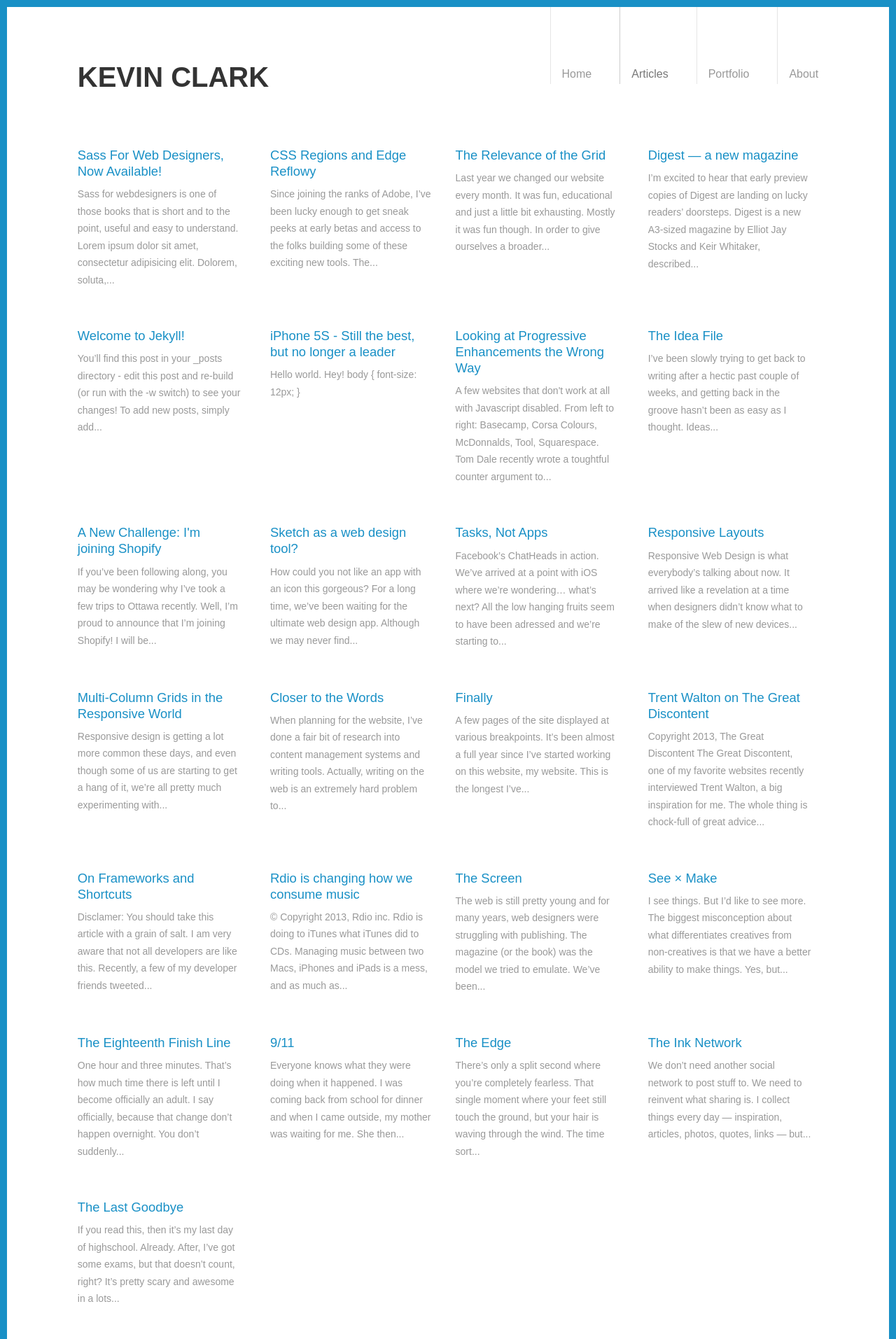
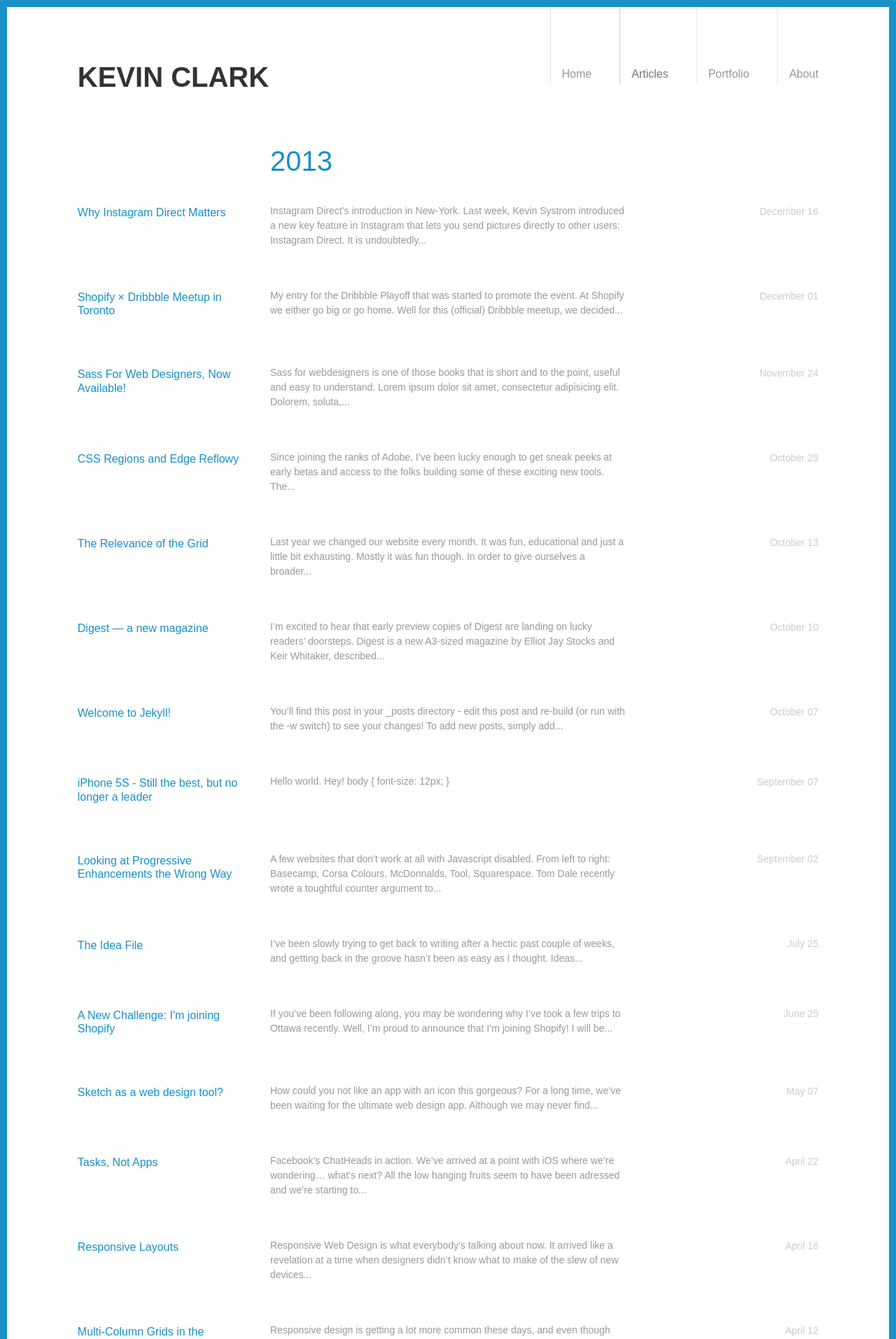
Before and after one commit to vernalkick/kevinclark, a Jekyll site: the page built from articles/index.html, in a window 1280 px wide. Shown: the top 1913 px of the page at 70% size. Built offline with Jekyll 4.4.1, drawn with Linux system fonts in a browser that asks for light colours; nearby versions of some CDN libraries; some web fonts are replaced; Markdown is read by kramdown in place of the engine named in the settings; some of the changed text lies outside the part shown.

Commit message:
Tweak the article archive

```diff
--- /dev/null
+++ b/_posts/2013-12-01-shopify-dribbble-meetup-in-toronto.md
@@ -0,0 +1,13 @@
+---
+title: Shopify × Dribbble Meetup in Toronto
+excerpt: At Shopify we either go big or go home. Well for this (official) Dribbble meetup, we decided to go all in.
+---
+
+<figure>
+	<img src="http://d13yacurqjgara.cloudfront.net/users/10787/screenshots/1328899/dribbble_meetup.jpg" alt="">
+	<figcaption>My entry for the Dribbble Playoff that was started to promote the event.</figcaption>
+</figure>
+
+At Shopify we either go big or go home. Well for this (official) Dribbble meetup, we decided to go all in. Dan Cederholm and Frogandcode are coming down to Toronto to host a night of design, drinking and networking.
+
+Since I wouldn't miss this event for anything, I'll be flying down to Toronto to attend. I hope to see you there, and if you see me, please come and say hi!
--- /dev/null
+++ b/_posts/2013-12-16-why-instagram-direct-matters.md
@@ -0,0 +1,21 @@
+---
+title: Why Instagram Direct Matters
+excerpt: "Last week, Kevin Systrom introduced a new key feature in Instagram that lets you send pictures directly to other users: Instagram Direct."
+---
+
+<figure>
+	<img src="http://cl.ly/image/122v1m2o2J3u/1" />
+    <figcaption>Instagram Direct’s introduction in New-York.</figcaption>
+</figure>
+
+<p>Last week, Kevin Systrom introduced a new key feature in Instagram that lets you send pictures directly to other users: Instagram Direct.</p>
+
+<p>It is undoubtedly a response to the huge success of Snapchat (which kind of reminds me of Instagram when it started), but something caught my attention during the presentation:</p>
+
+<blockquote>
+  <p>What a lot of people associate with us is beautiful photography. And a new way to communicate and share in the real world doesn’t exactly strike a chord with beautiful photography. They seem a little disparate. But what I want to do today is talk about how they’re not so different. And in fact how they’re really close. For us communication is really core. It’s not about photography necessarily. If we were about photography we’d be built into cameras, but we’re not built in to cameras, we’re built into phones.</p>
+</blockquote>
+
+<p>I’ve seen myself times and times again, refraining from posting an image on Instagram because it wasn’t visually interesting enough or because the lighting wasn’t perfect. I think Instagram became a victim of the incredible pace at which camera technology in smartphones improves year over year. They imagined a future where cameras became phones, not phones becoming cameras and I feel like they were genuinely surprised by how people used their app to make art.</p>
+
+<p>Well, this is Instagram stripping the art <em>out</em> of the equation, educating users to tell a story <em>through</em> images to communicate with each other. This is Instagram saying that images are not the end result, they’re a vessel through which you can describe things that no words can describe. It marks an important shift in direction for them and I think it’s going to be an interesting one to watch.</p>
--- a/articles/index.html
+++ b/articles/index.html
@@ -3,19 +3,41 @@ layout: default
 title: Articles
 ---
 
-<section id="full-archive">
+<section id="article-archive">
 	<div class="wrap">
-        <ul class="article-lst secondary">
+		<ul class="article-year-lst">
 		  {% for post in site.posts %}
+
+		    {% unless post.next %}
 		    <li>
-				<article>
+		      <h1>{{ post.date | date: '%Y' }}</h1>
+		     	<ul class="article-post-lst">
+		    {% else %}
+		      {% capture year %}{{ post.date | date: '%Y' }}{% endcapture %}
+		      {% capture nyear %}{{ post.next.date | date: '%Y' }}{% endcapture %}
+		      {% if year != nyear %}
+		      	</ul>
+		      </li>
+		      <li>
+		        <h1>{{ post.date | date: '%Y' }}</h1>
+		        <ul class="article-post-lst">
+		      {% endif %}
+		    {% endunless %}
+
+
+			    <li>
 			    	<header>
 			    		<h3><a href="{{ post.url }}">{{ post.title }}</a></h3>
 			    	</header>
+			    	<div class="excerpt">
 			    		<p>{{ post.content | strip_html | truncatewords:30}}</p>
-				</article>
+			    	</div>
+			    	<time>{{ post.date | date: '%B %d' }}</time>
 			    </li>
+
 		  {% endfor %}
+		  </ul>
+		  </li>
 		</ul>
 	</div>
 </section>
--- a/assets/styles/css/style.css
+++ b/assets/styles/css/style.css
@@ -1505,179 +1505,109 @@ section .wrap > header h2 {
     float: left;
   }
 }
-/* - Article list ---------------------------------------------------------------------- */
-#intro-quote h1 {
-  text-indent: -.40em;
-}
-
-#intro-quote p {
+.article-year-lst {
+  list-style-type: none;
+}
+.article-year-lst li {
+  margin: 0;
+  padding: 0;
+}
+.article-year-lst li h1 {
+  margin-bottom: .5em;
+  font-family: "Tungsten A", "Tungsten B", "Tungsten", sans-serif;
+  font-size: 2.5em;
+}
+.article-year-lst > li + li {
+  margin-top: 2em;
+}
+
+.article-post-lst {
+  list-style-type: none;
+}
+.article-post-lst li {
+  margin: 0;
+  padding: 0;
+  padding: 1.5em 0;
+}
+.article-post-lst li header h3 {
+  font-size: 1em;
+  line-height: 1.2em;
+  margin-bottom: .5em;
+}
+.article-post-lst li .excerpt {
+  font-size: .875em;
+  line-height: 1.5em;
+}
+.article-post-lst li .excerpt p {
+  color: #999;
   margin-bottom: 0;
 }
-
-#intro-quote a {
-  color: #777;
+.article-post-lst li time {
+  font-size: .875em;
+  color: #ccc;
   margin-top: 1em;
   display: block;
 }
 
-/* Lists */
-.list header {
+@media screen and (min-width: 800px) {
+  .article-post-lst li {
+    border: none;
     *zoom: 1;
-}
-.list header:before, .list header:after {
+    padding: 0;
+    margin-bottom: 1em;
+  }
+  .article-post-lst li:before, .article-post-lst li:after {
     content: " ";
     display: table;
   }
-.list header:after {
+  .article-post-lst li:after {
     clear: both;
   }
-.list header h2 {
-  float: left;
-  margin-top: 0;
-}
-.list header a {
-  float: right;
-  color: #999;
-}
-.list li {
-  padding: 0;
-  margin: 0 0 1em 0;
-}
-.list li header a {
-  float: none;
-  color: #1990c6;
-}
-
-/* Latest articles archive */
-#archives-latest-articles li {
-  margin: 0 0 3em 0;
-}
-#archives-latest-articles img {
-  margin: 1em 0;
-}
-
-/* Link Archive */
-#full-archive li {
-  list-style-type: none;
-  margin-left: 0;
-}
-
-#full-archive li h3 {
-  font-size: 1em;
-  margin-bottom: 0;
-  line-height: 1.25em;
-  margin-bottom: .5em;
-}
-
-#full-archive li p {
-  font-size: .875em;
-  color: #999;
-  line-height: 1.75em;
-}
-
-/* Media Queries */
-@media screen and (min-width: 600px) {
-  #full-archive li {
-    width: 48.5%;
+  .article-post-lst li header {
+    width: 35.625%;
     float: left;
     margin-right: 3%;
-  }
-  #full-archive li:nth-child(2n) {
-    margin-right: 0;
-  }
-  #full-archive li:nth-child(2n+1) {
-    clear: left;
-  }
-
-  #archives-full li {
-    width: 48.5%;
-    float: left;
-    margin-right: 3%;
-  }
-  #archives-full li:nth-child(2n) {
-    margin-right: 0;
-  }
-  #archives-full li:nth-child(2n+1) {
-    clear: left;
-  }
-}
-@media screen and (min-width: 800px) {
-  #intro-quote h1 {
+    padding: 1.5em 0;
+  }
+  .article-post-lst li .excerpt {
     width: 61.375%;
     float: left;
-    margin-right: 3%;
-    float: none;
-  }
-
-  #archives-full li {
-    width: 31.33333%;
-    float: left;
-    margin-right: 3%;
-  }
-  #archives-full li:nth-child(2n) {
-    margin-right: 3%;
-  }
-  #archives-full li:nth-child(2n+1) {
-    clear: none;
-  }
-  #archives-full li:nth-child(3n) {
-    margin-right: 0;
-  }
-  #archives-full li:nth-child(3n+1) {
-    clear: left;
+    padding: 1.5em 0;
+  }
+  .article-post-lst li time {
+    display: none;
   }
 }
 @media screen and (min-width: 1000px) {
-  .list header {
-    margin-bottom: 1.5em;
-  }
-
-  #archives-latest-articles li {
-    margin-bottom: 0;
-    width: 30.66667%;
+  .article-year-lst h1 {
+    margin-left: 26%;
+  }
+  .article-year-lst > li + li {
+    margin-top: 4em;
+  }
+
+  .article-post-lst li {
+    position: relative;
+  }
+  .article-post-lst li header {
+    width: 22.0%;
     float: left;
     margin-right: 4%;
   }
-  #archives-latest-articles li:nth-child(3n) {
-    margin-right: 0;
-  }
-
-  #archives-latest-articles li, #archives-full li {
-    width: 30.66667%;
-    float: left;
-    margin-right: 4%;
-  }
-  #archives-latest-articles li:nth-child(3n), #archives-full li:nth-child(3n) {
-    margin-right: 0;
-  }
-
-  #archives-full li:nth-child(2n) {
-    margin-right: 2%;
-  }
-  #archives-full li:nth-child(3n) {
-    margin-right: 0;
-  }
-
-  #full-archive li h3 {
-    font-size: 1.15em;
-  }
-
-  #full-archive li {
-    width: 22.0%;
-    float: left;
-    margin-right: 4%;
-  }
-  #full-archive li:nth-child(2n) {
-    margin-right: 3%;
-  }
-  #full-archive li:nth-child(2n+1) {
-    clear: none;
-  }
-  #full-archive li:nth-child(4n) {
-    margin-right: 0;
-  }
-  #full-archive li:nth-child(4n+1) {
-    clear: left;
+  .article-post-lst li .excerpt {
+    width: 74.0%;
+    float: left;
+  }
+  .article-post-lst li .excerpt p {
+    width: 64.86486%;
+    float: left;
+    margin-right: 5.40541%;
+  }
+  .article-post-lst li time {
+    position: absolute;
+    right: 0;
+    top: .25em;
+    display: block;
   }
 }
 #library-lst {
```
Also changed, not shown: assets/styles/scss/_pages/_article-lst.scss (+69 -124 lines), assets/webfonts/kevinclark-icon-font.svg, assets/webfonts/kevinclark-icon-font.ttf, assets/webfonts/kevinclark-icon-font.woff, 2 other files. Lines whose indentation alone changed are shown as unchanged.
